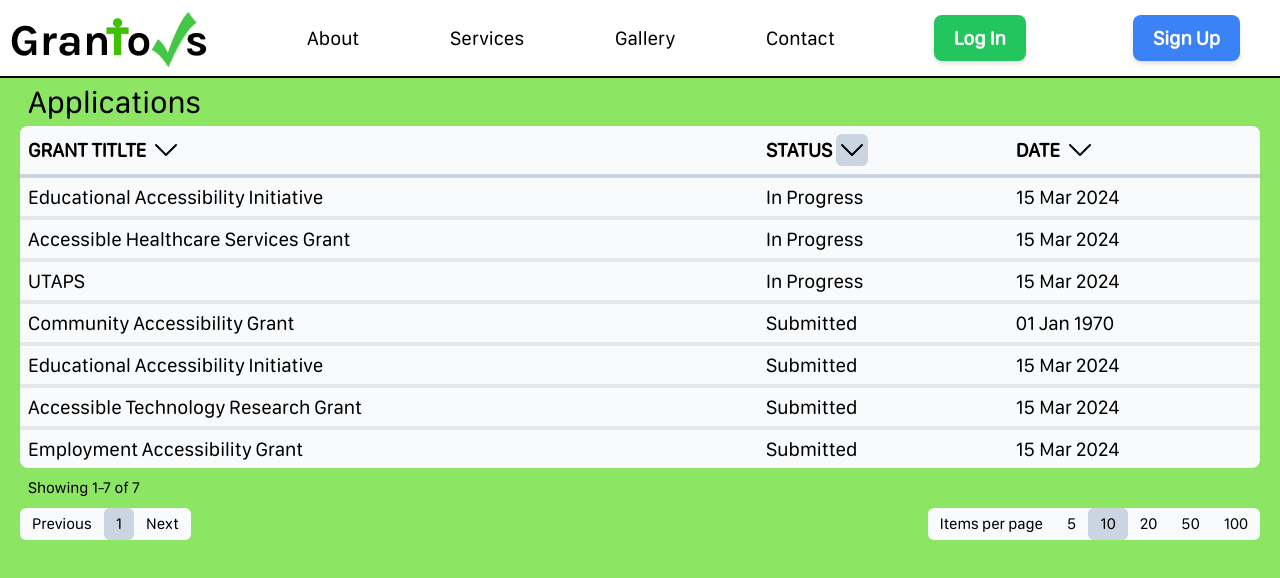
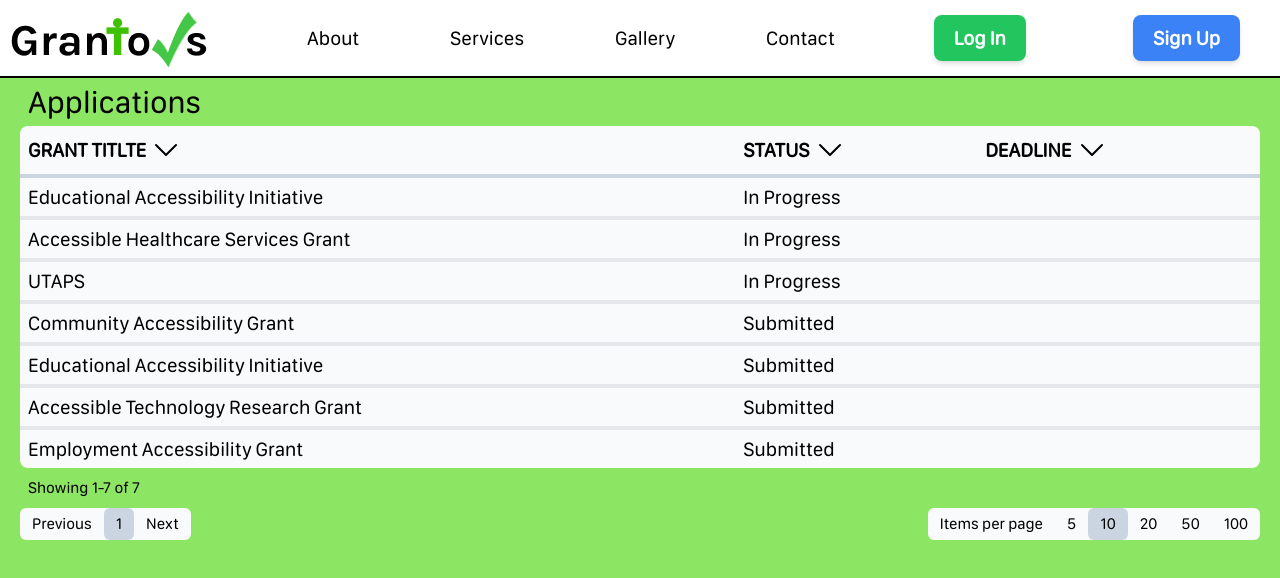
Before and after one commit to GlassesNoGlasses/c01w24-project-grantors, a React (Create React App) app in the folder frontend/: page /applications in a window 1280 px wide. Shown: the top 578 px of the page. Built offline with nearby package versions, Linux system fonts and the light colour scheme.

Commit message:
Send application, grant pairs to table

```diff
--- a/frontend/src/components/home-page/nav-bar/client-dashboard/ClientApplicationList.tsx
+++ b/frontend/src/components/home-page/nav-bar/client-dashboard/ClientApplicationList.tsx
@@ -5,40 +5,42 @@ import { mockApplications } from "../admin-dashboard/mockApplications";
 import { Column } from "../../../table/TableProps";
 import Table from "../../../table/Table";
 import { SERVER_PORT } from "../../../../constants/ServerConstants";
+import { Grant } from "../../../interfaces/Grant";
+
+type TableData = [Application, Grant | undefined];
 
 const ClientApplicationList = ({}) => {
     const { user, setUser } = useUserContext();
     const [ applications, setApplications ] = useState<Application[]>(mockApplications);
+    const [ grants, setGrants ] = useState<Grant[]>();
+    const [ tableData, setTableData ] = useState<TableData[]>([]);
 
     const itemsPerPageOptions: number[] = [5,10,20,50,100];
-    const columns: Column<Application>[] = [
+    const columns: Column<TableData>[] = [
         {
-            key: "grantTitle",
             title: "Grant Titlte",
-            format: (application: Application) => application.grantTitle,
-            sort: (app1: Application, app2: Application) => app1.grantTitle < app2.grantTitle ? -1 : 1,
+            format: (data: TableData) => data[0].grantTitle,
+            sort: (data1: TableData, data2: TableData) => data1[0].grantTitle < data2[0].grantTitle ? -1 : 1,
         },
         {
-            key: "status",
             title: "Status",
-            format: (application: Application) => application.status,
-            sort: (app1: Application, app2: Application) => {
-                if (app1.status === app2.status) return 0;
-                if (app1.status === ApplicationStatus.inProgress) return 1;
+            format: (data: TableData) => data[0].status,
+            sort: (data1: TableData, data2: TableData) => {
+                if (data1[0].status === data2[0].status) return 0;
+                if (data1[0].status === ApplicationStatus.inProgress) return 1;
                 return -1;
             },
         },
         {
-            key: "submissionDate",
-            title: "Date",
-            format: (application: Application) => {
-                return application.submissionDate.toLocaleDateString('en-GB', {
+            title: "Deadline",
+            format: (data: TableData) => {
+                return data[1] ? data[1].deadline.toLocaleDateString('en-GB', {
                     day: '2-digit',
                     month: 'short',
                     year: 'numeric'
-                })
+                }) : "";
             },
-            sort: (app1: Application, app2: Application) => Number(app1.submissionDate) - Number(app2.submissionDate),
+            sort: (data1: TableData, data2: TableData) => Number(data1[1]?.deadline) - Number(data2[1]?.deadline),
         },
     ];
 
@@ -48,7 +50,7 @@ const ClientApplicationList = ({}) => {
                 return; //setApplications([]);
             }
             const res = await fetch(`http://localhost:${SERVER_PORT}/getApplications`, {
-                method: 'POST',
+                method: 'GET',
                 headers: {
                   'Content-Type': 'application/json',
                   'Authorization': `Bearer ${user?.authToken}`
@@ -63,17 +65,50 @@ const ClientApplicationList = ({}) => {
             } else {
                 // Bad response, logout the user and redirect
                 console.log(res);
-                setUser(null)
+                setUser(null);
             }
         }
 
         fetchApplications();
     }, [user]);
 
+    useEffect(() => {
+        const grantIDs: number[] = applications.map((app: Application) => app.grantID);
+        const encodedGrantIDs: string = encodeURIComponent(grantIDs.join(','));
+        const fetchGrants = async () => {
+            const res = await fetch(`http://localhost:${SERVER_PORT}/getGrants/${encodedGrantIDs}`, {
+                method: 'GET',
+                headers: {
+                    'Content-Type': 'application/json',
+                },
+            });
+
+            if (res.ok) {
+                await res.json().then((data) => {
+                    return setGrants(data);
+                })
+            } else {
+                console.log(res);
+                setUser(null);
+            }
+        }
+
+        //fetchGrants();
+
+    }, [applications]);
+
+    useEffect(() => {
+        // Table data is made of applications and grant pairs
+        setTableData(applications.map((app: Application) => {
+            return [app, grants?.find(grant => grant.id === app.grantID)];
+        }));
+
+    }, [applications, grants])
+
     return (
         <div className="flex flex-col h-full items-start justify-start px-5 bg-grantor-green">
             <span className="text-2xl pl-2">Applications</span>
-            <Table items={applications}
+            <Table items={tableData}
                    columns={columns}
                    itemsPerPageOptions={itemsPerPageOptions}
                    defaultIPP={10}
```
